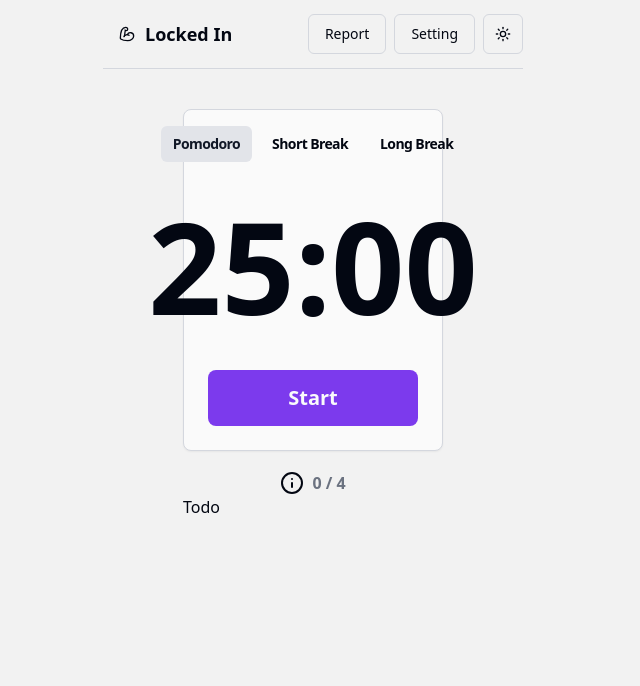
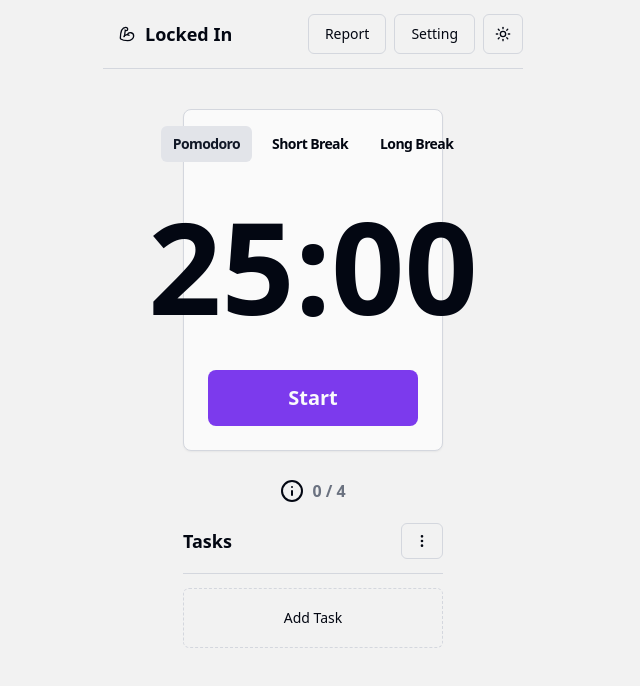
Before and after one commit to 999Ali999/locked-in, a Next.js app: page / in a window 1280 px wide. Shown: the top 686 px of the page, without its empty margins (327-967 px from the left). Built offline with nearby package versions, Linux system fonts and the light colour scheme.

Commit message:
all is ready to bring the task creation!

```diff
--- a/components/features/pomodoro/pomodoro.tsx
+++ b/components/features/pomodoro/pomodoro.tsx
@@ -155,7 +155,7 @@ const Pomodoro = () => {
         />
       </Card>
 
-      <div className="mt-5 flex justify-center gap-x-1">
+      <div className="mt-7 flex justify-center gap-x-1">
         <div className="flex gap-x-2">
           <HoverCard>
             <HoverCardTrigger>
--- /dev/null
+++ b/components/features/todo/tasks.tsx
@@ -0,0 +1,32 @@
+"use client";
+
+import { Button } from "@/components/ui/button";
+import { Separator } from "@/components/ui/separator";
+import { EllipsisVertical } from "lucide-react";
+
+const Tasks = () => {
+  return (
+    <div className="mt-5 flex flex-col gap-y-3.5">
+      <div className="flex justify-between items-center w-full">
+        <h1 className="font-bold text-lg">Tasks</h1>
+        <Button variant="outline" size="sm">
+          <EllipsisVertical />
+        </Button>
+      </div>
+
+      <Separator />
+
+      <div className="flex cursor-pointer font-bold gap-x-2 h-[60px] w-full items-center justify-center rounded-md border border-dashed text-sm">
+        <Button
+          onClick={() => console.log("first")}
+          className="w-full h-full"
+          variant="none"
+        >
+          Add Task
+        </Button>
+      </div>
+    </div>
+  );
+};
+
+export { Tasks };
--- a/components/features/todo/todo.tsx
+++ /dev/null
@@ -1,9 +0,0 @@
-const Todo = () => {
-  return (
-    <div>
-      <h1>Todo</h1>
-    </div>
-  );
-};
-
-export { Todo };
--- a/components/main.tsx
+++ b/components/main.tsx
@@ -1,12 +1,12 @@
 import { Pomodoro } from "./features/pomodoro/pomodoro";
-import { Todo } from "./features/todo/todo";
+import { Tasks } from "./features/todo/tasks";
 
 const Main = () => {
   return (
     <div className="mx-20">
       <Pomodoro />
 
-      <Todo />
+      <Tasks />
     </div>
   );
 };
--- a/components/ui/button.tsx
+++ b/components/ui/button.tsx
@@ -19,6 +19,7 @@ const buttonVariants = cva(
         ghost: "hover:bg-accent hover:text-accent-foreground",
         link: "text-primary underline-offset-4 hover:underline",
         ghostSelected: "bg-accent text-accent-foreground",
+        none: "",
       },
       size: {
         default: "h-10 px-4 py-2",
--- a/package.json
+++ b/package.json
@@ -10,6 +10,7 @@
   },
   "dependencies": {
     "@radix-ui/react-alert-dialog": "^1.1.4",
+    "@radix-ui/react-context-menu": "^2.2.4",
     "@radix-ui/react-dialog": "^1.1.4",
     "@radix-ui/react-dropdown-menu": "^2.1.4",
     "@radix-ui/react-hover-card": "^1.1.4",
```
Also changed, not shown: 1 other file (tests, documents, lock files or other folders).
